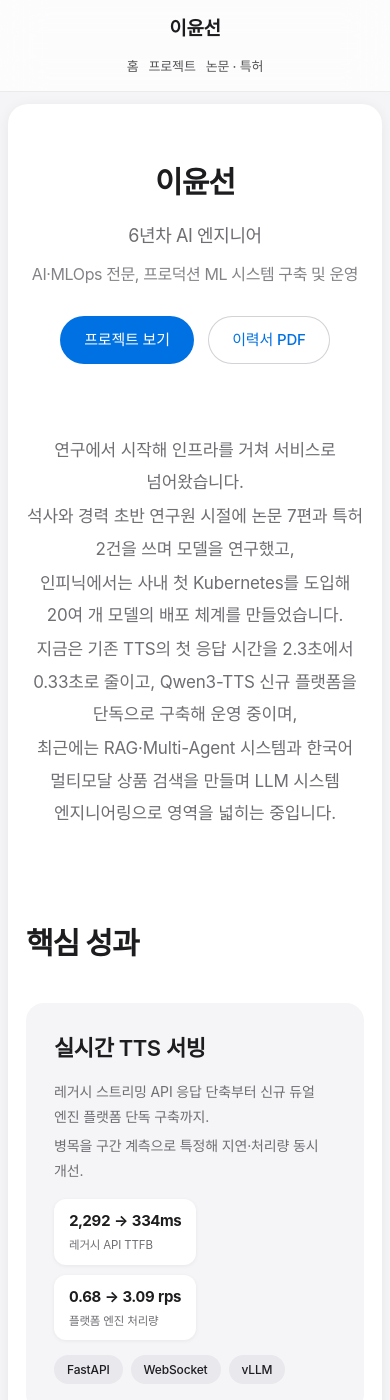
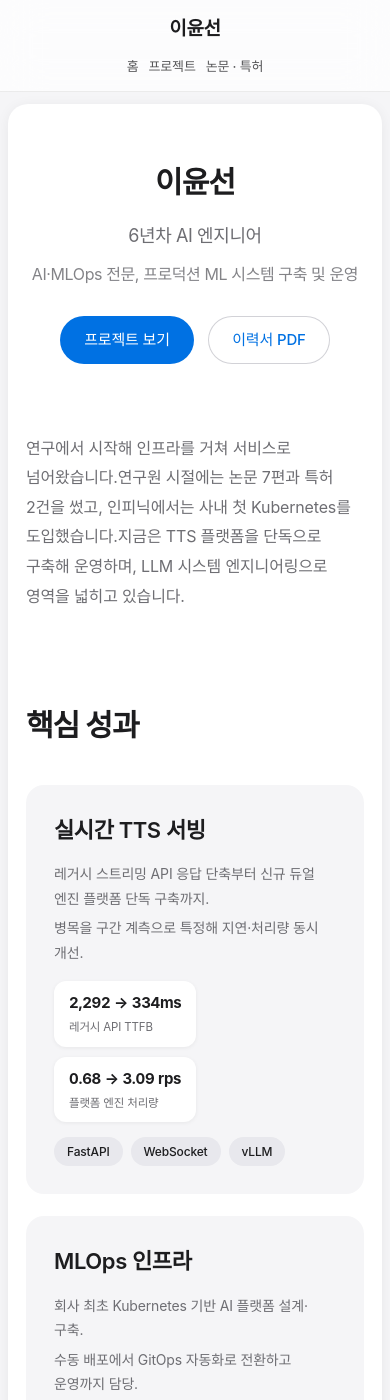
Before and after one commit to ckc5800/ckc5800.github.io, a Jekyll site: the page built from index.html, in a window 390 px wide and 1400 px high. Built offline with Jekyll 4.4.1, drawn with Linux system fonts in a browser that asks for light colours; some web fonts are replaced.

Commit message:
홈 소개글 재작성 — 문장을 짧게, 폭은 본문만큼 넓게
- 720px 좁은 영역에 쉼표까지 끊어 넣어 '…연구했고,' 로 끝나는 줄이 생기고
  긴 문장은 강제 줄바꿈 안에서 또 접혀 줄 길이가 들쭉날쭉하던 것을 정리
- 5구절 → 3문장으로 압축(각 29·58·57자), 영역 폭 제한 해제(720 → 904px)
  → 세 문장 모두 정확히 한 줄, 쉼표로 끝나는 줄 0개, 높이 234 → 102px
- TTS 응답시간 수치는 바로 아래 지표 타일과 중복이라 소개글에서 제외
- 900px 미만에서는 한 줄에 안 들어가므로 강제 줄바꿈을 풀고 왼쪽 정렬로 자연스럽게

인쇄 스타일도 함께: 카드 통째 break-inside:avoid 와 그룹별 강제 페이지 나눔이
페이지를 절반씩 비우던 문제 수정, 화면용 760px 폭 제한도 인쇄에서는 해제

```diff
--- a/assets/style.css
+++ b/assets/style.css
@@ -168,16 +168,33 @@ main.container {
     box-shadow: inset 0 0 0 1px var(--accent);
 }
 
-/* 홈 소개문 — 한 줄에 한 구절씩 끊어 읽히게 */
+/* 홈 소개문 — 문장 하나가 한 줄에 들어가도록 짧게 쓰고 폭은 본문만큼 넓게 */
 .intro {
     font-size: 17px;
-    line-height: 1.9;
+    line-height: 1.85;
     color: var(--text-secondary);
     text-align: center;
+    max-width: none;
 }
 
 .intro .sentence + .sentence {
-    margin-top: 2px;
+    margin-top: 4px;
+}
+
+/* 폭이 줄면 한 줄에 안 들어가므로, 강제 줄바꿈을 풀고 자연스럽게 흐르게 둔다 */
+@media (max-width: 900px) {
+    .intro {
+        font-size: 16px;
+        text-align: left;
+    }
+
+    .intro .sentence {
+        display: inline;
+    }
+
+    .intro .sentence + .sentence {
+        margin-top: 0;
+    }
 }
 
 /* ===== Headings ===== */
@@ -855,7 +872,7 @@ mark.search-hit.is-current {
 
 @media print {
     @page {
-        margin: 14mm 12mm;
+        margin: 12mm 11mm;
     }
 
     html {
@@ -915,11 +932,6 @@ mark.search-hit.is-current {
         padding-top: 10px;
         border-top: 2px solid #1d1d1f;
         break-after: avoid;
-        break-before: page;
-    }
-
-    .group:first-of-type .group-title {
-        break-before: auto;
     }
 
     h2 {
@@ -973,14 +985,25 @@ mark.search-hit.is-current {
     }
 
     /* 조각나면 안 되는 단위 */
-    .project,
     .publication-item,
     .metrics,
     .metric,
     li,
     img,
-    .tech-tags {
+    .tech-tags,
+    .detail-list {
         break-inside: avoid;
+    }
+
+    /* 화면 가독성용 폭 제한은 종이에서 오른쪽을 비게 만든다 */
+    .project p,
+    .detail-list,
+    .intro {
+        max-width: none;
+    }
+
+    .project {
+        margin-bottom: 26px;
     }
 
     /* 링크는 종이에서 누를 수 없으니 주소를 함께 */
--- a/index.html
+++ b/index.html
@@ -11,8 +11,8 @@ title: 홈
     <a href="/assets/resume.pdf" download class="cta-button secondary">이력서 PDF</a>
 </section>
 
-<section style="max-width: 720px; margin: 0 auto 90px;">
-    <p class="intro"><span class="sentence">연구에서 시작해 인프라를 거쳐 서비스로 넘어왔습니다.</span><span class="sentence">석사와 경력 초반 연구원 시절에 논문 7편과 특허 2건을 쓰며 모델을 연구했고,</span><span class="sentence">인피닉에서는 사내 첫 Kubernetes를 도입해 20여 개 모델의 배포 체계를 만들었습니다.</span><span class="sentence">지금은 기존 TTS의 첫 응답 시간을 2.3초에서 0.33초로 줄이고, Qwen3-TTS 신규 플랫폼을 단독으로 구축해 운영 중이며,</span><span class="sentence">최근에는 RAG·Multi-Agent 시스템과 한국어 멀티모달 상품 검색을 만들며 LLM 시스템 엔지니어링으로 영역을 넓히는 중입니다.</span></p>
+<section style="margin: 0 auto 90px;">
+    <p class="intro"><span class="sentence">연구에서 시작해 인프라를 거쳐 서비스로 넘어왔습니다.</span><span class="sentence">연구원 시절에는 논문 7편과 특허 2건을 썼고, 인피닉에서는 사내 첫 Kubernetes를 도입했습니다.</span><span class="sentence">지금은 TTS 플랫폼을 단독으로 구축해 운영하며, LLM 시스템 엔지니어링으로 영역을 넓히고 있습니다.</span></p>
 </section>
 
 <section style="margin-bottom: 90px;">
```
